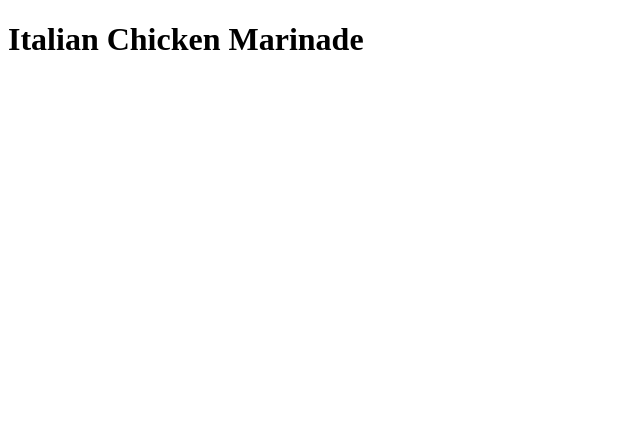
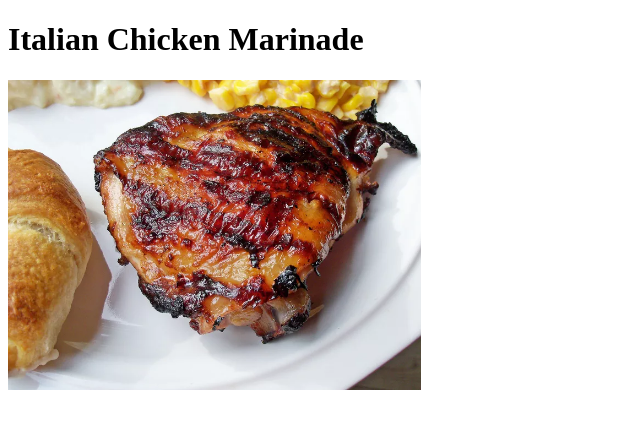
Before and after one commit to rgmaitr/odin-recipes, a plain HTML site: page recipes/marinade.html in a window 1280 px wide. Shown: the whole page, without its empty margins (0-640 px from the left). Drawn offline with Linux system fonts and the light colour scheme.

Commit message:
Display an image in marinade.html
A default height and weight has been specified so that it helps the bro-
wser layout the page without causing the page to jump and flash

```diff
--- a/recipes/marinade.html
+++ b/recipes/marinade.html
@@ -7,5 +7,7 @@
 
   <body>
     <h1>Italian Chicken Marinade</h1>
+
+    <img src="../images/italian-chicken-marinade.jpg" alt="Italian Chicken Marinade" height="310" weight="310">
   </body>
 </html>
```
